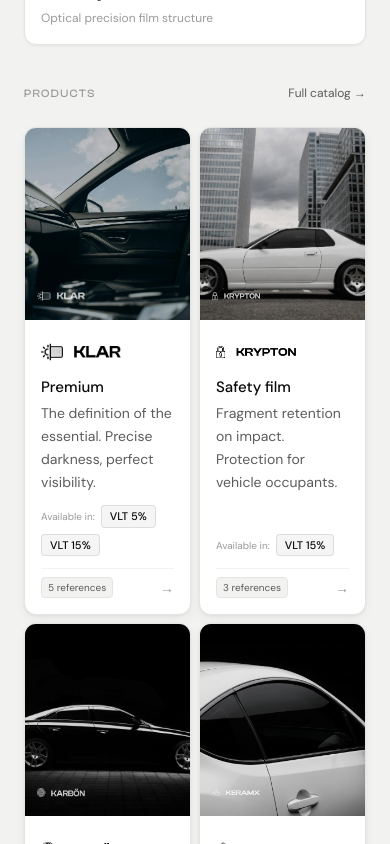
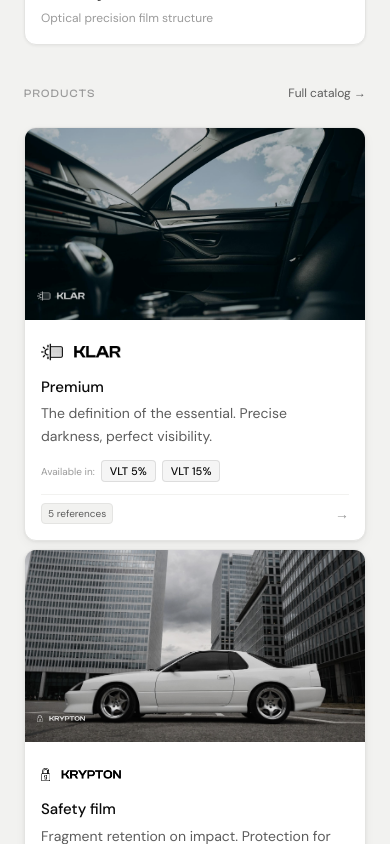
Before and after one commit to ColoniaCloud/Kristall, a Next.js app: page /en in a window 390 px wide. Shown: the part 1740-2584 px from the top of the page. Built offline with nearby package versions, Linux system fonts and the light colour scheme; a web font is replaced by a local one.

Commit message:
fix: pendientes auditoría — shadow tokens, bg-white, imagen responsive, grid mobile

```diff
--- a/components/sections/BrandStory.tsx
+++ b/components/sections/BrandStory.tsx
@@ -84,7 +84,7 @@
       >
         {/* Card izquierda */}
         <motion.div
-          className="bg-white border border-[0.5px] border-[#E4E4E2] rounded-xl p-6 shadow-[0_1px_3px_rgba(0,0,0,0.06),0_4px_12px_rgba(0,0,0,0.04)] h-full"
+          className="bg-white border border-[0.5px] border-[#E4E4E2] rounded-xl p-6 shadow-[var(--shadow-card)] h-full"
           variants={fadeInUpVariants}
         >
           {mainCards[0].content}
--- a/components/sections/ProductsGrid.tsx
+++ b/components/sections/ProductsGrid.tsx
@@ -101,7 +101,7 @@
 
       {/* Grid 2x2 */}
       <motion.div
-        className="grid grid-cols-2 md:grid-cols-3 gap-2"
+        className="grid grid-cols-1 sm:grid-cols-2 md:grid-cols-3 gap-2"
         variants={containerVariants}
         initial="hidden"
         whileInView="visible"
--- a/components/sections/StatsRow.tsx
+++ b/components/sections/StatsRow.tsx
@@ -63,7 +63,7 @@
   }, [])
 
   return (
-    <div className="bg-[#FFFFFF] border-b border-[0.5px] border-[#E4E4E2]">
+    <div className="bg-white border-b border-[0.5px] border-[#E4E4E2]">
       {/* Mobile: auto-scroll + draggable carousel */}
       <div
         ref={scrollRef}
--- a/components/sections/services/ServicesPolarizedApp.tsx
+++ b/components/sections/services/ServicesPolarizedApp.tsx
@@ -16,7 +16,7 @@
     <section className="bg-[#0A0A0A] py-10 px-6 md:py-16 md:px-10">
       <div className="max-w-[1160px] mx-auto grid grid-cols-1 md:grid-cols-2 gap-12 items-center">
         {/* Columna izquierda — imagen */}
-        <div className="relative h-[440px] rounded-2xl overflow-hidden bg-[#1A1A1A] border border-white/8">
+        <div className="relative h-[280px] md:h-[440px] rounded-2xl overflow-hidden bg-[#1A1A1A] border border-white/8">
           {/* TODO: Reemplazar con screenshot real de Polarized App */}
           <Image
             src="/porsche.png"
```
